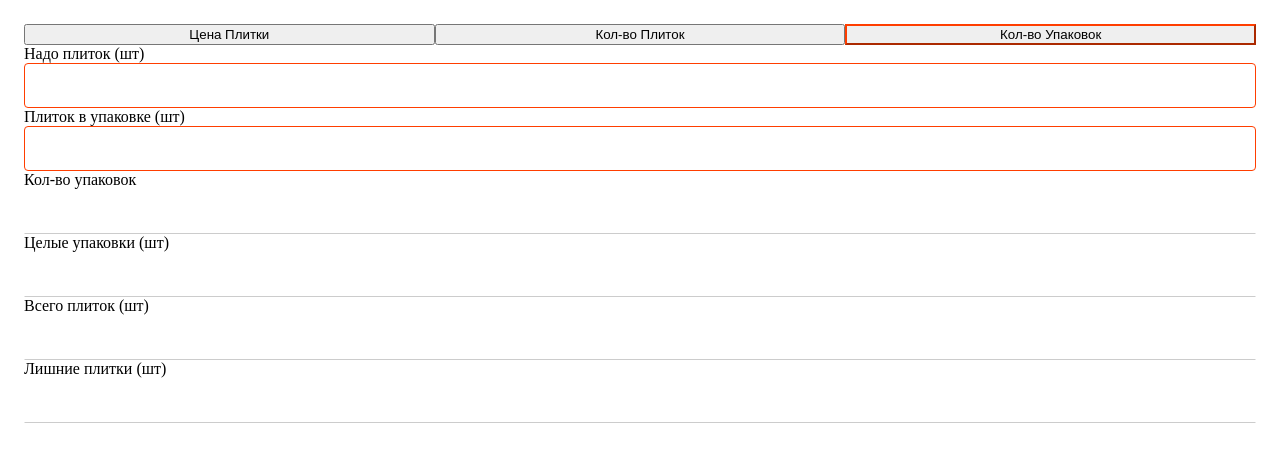
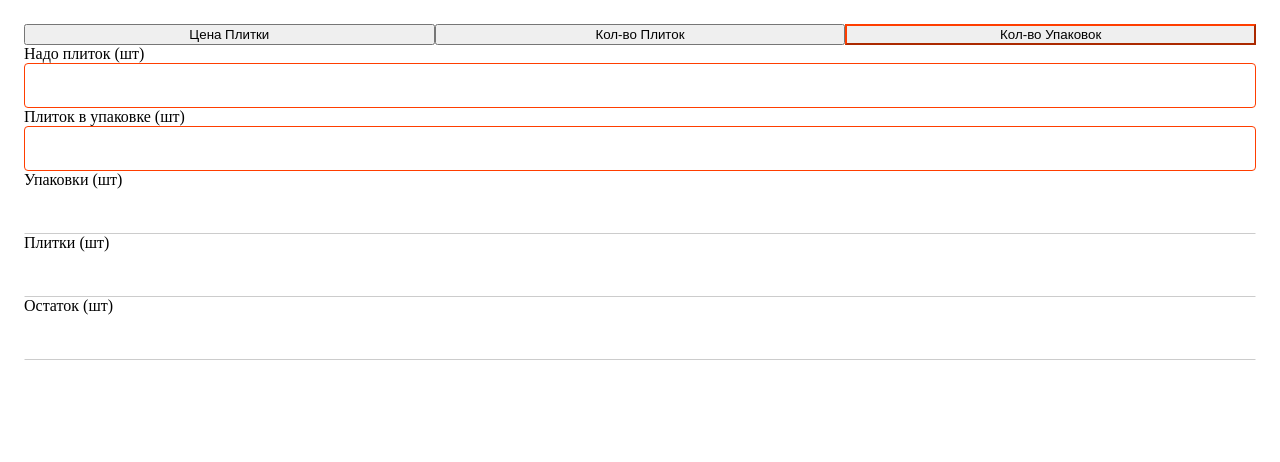
Before and after one commit to kotamp/scalc, a Svelte app: page / in a window 1280 px wide. Both pictures are taken after a click on the button "Кол-во Упаковок". Shown: the top 462 px of the page. Built offline with nearby package versions, Linux system fonts and the light colour scheme; the HTML template or start-up script is replaced by a standard one.

Commit message:
remove: package field

```diff
--- a/src/sections/CountToPackage.svelte
+++ b/src/sections/CountToPackage.svelte
@@ -3,21 +3,21 @@
   let count = null
   let packCount = null
 
-  let result = null
+  // let result = null
   let resultRemain = null
   let resultCeil = null
   let resultCount = null
 
   $: {
     if (packCount === 0 || packCount == null || count == null) {
-      result = null
+      // result = null
       resultRemain = null
       resultCeil = null
       resultCount = null
     } else {
       resultCeil = Math.ceil(count / packCount)
       resultRemain = resultCeil * packCount - count
-      result = count / packCount
+      // result = count / packCount
       resultCount = resultCeil * packCount
     }
   }
@@ -37,7 +37,7 @@
     />
   </div>
 </div>
-<div class="row">
+<!-- <div class="row">
   <div class="cell">
     <Label
       label="Кол-во упаковок"
@@ -46,32 +46,22 @@
       error={result === -1}
     />
   </div>
-</div>
+</div> -->
 <div class="row">
   <div class="cell">
-    <Label
-      label="Целые упаковки (шт)"
-      bind:value={resultCeil}
-      disabled
-      error={resultCeil === -1}
-    />
-  </div>
-  <div class="cell">
-    <Label
-      label="Всего плиток (шт)"
-      bind:value={resultCount}
-      disabled
-      error={resultCeil === -1}
-    />
+    <Label label="Упаковки (шт)" bind:value={resultCeil} disabled />
   </div>
 </div>
 <div class="row">
   <div class="cell">
+    <Label label="Плитки (шт)" bind:value={resultCount} disabled />
+  </div>
+  <div class="cell">
     <Label
-      label="Лишниe плитки (шт)"
+      label="Остаток (шт)"
       bind:value={resultRemain}
       disabled
-      error={resultRemain === -1}
+      error={resultRemain != null && resultRemain !== 0}
     />
   </div>
 </div>
```
Also changed, not shown: 3 other files (tests, documents, lock files or other folders).
